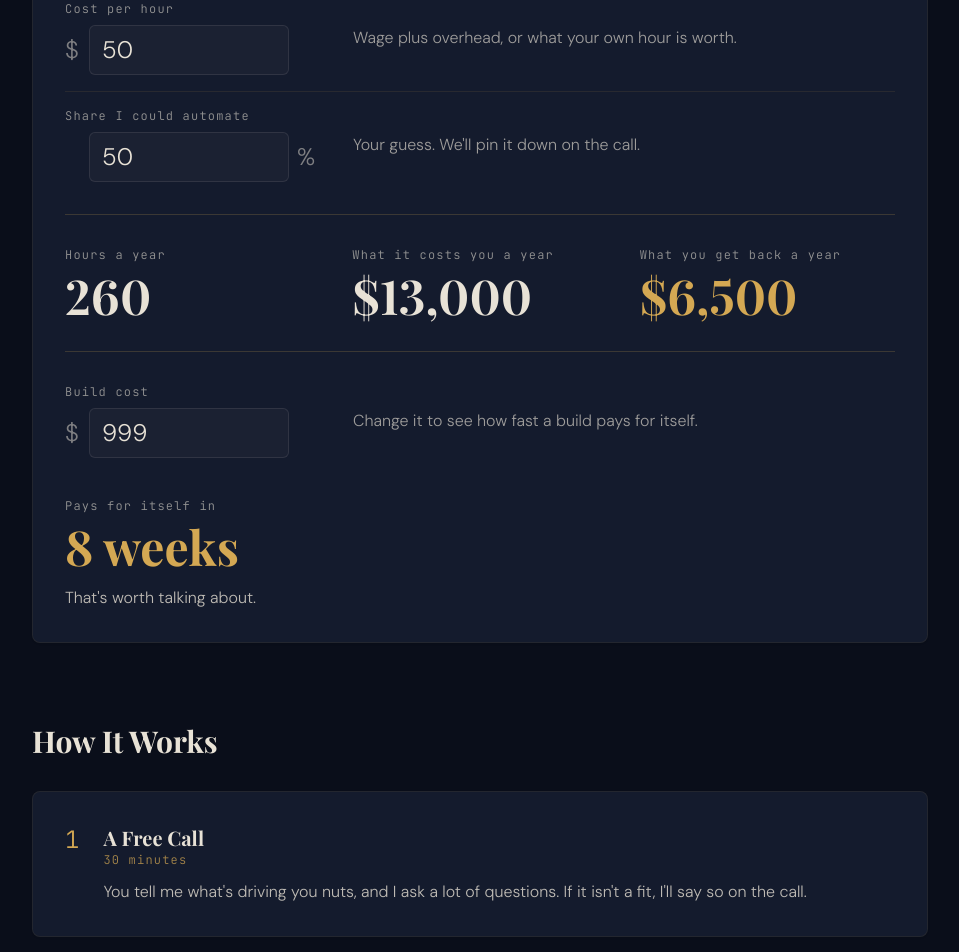
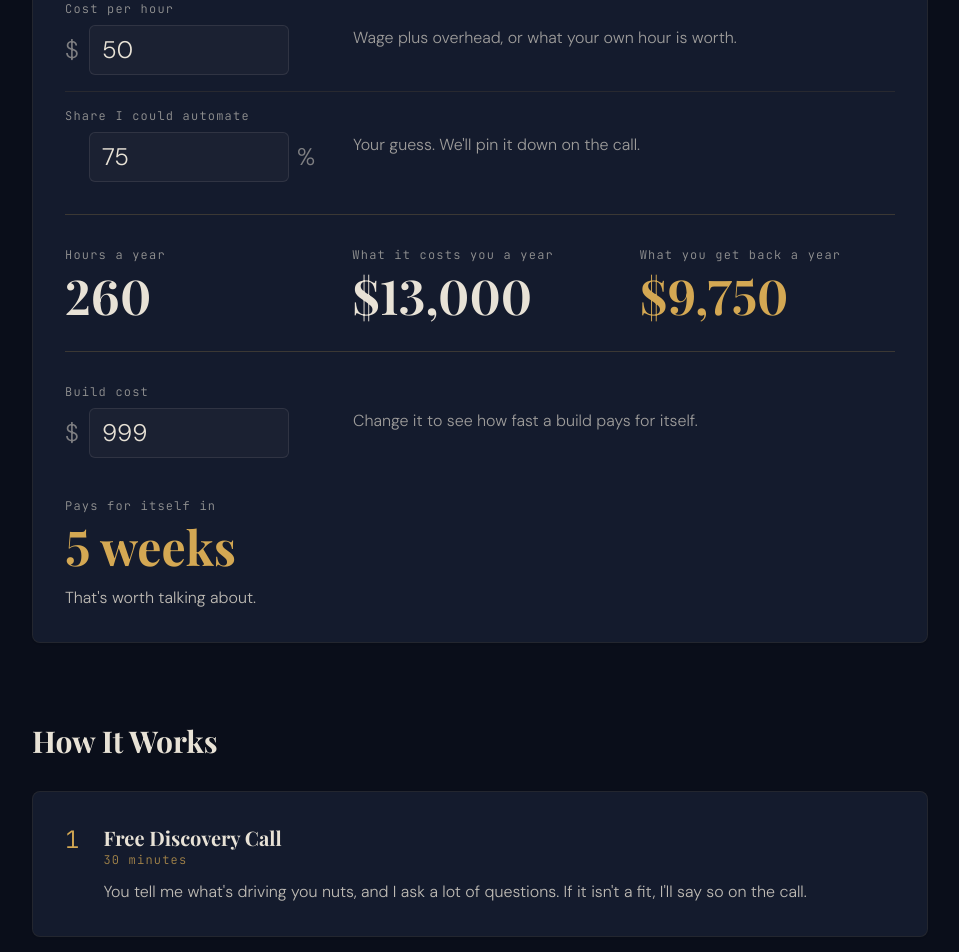
Before and after one commit to afxjzs/doug-is, a Next.js app: page /automating in a window 1280 px wide. Shown: the part 1240-2192 px from the top of the page, without its empty margins (160-1119 px from the left). Built offline with nearby package versions, Linux system fonts and the light colour scheme; no server answers.

Commit message:
Automating: "Free Discovery Call" step title, 75% default automation share

```diff
--- a/src/app/(site)/automating/CostCalculator.tsx
+++ b/src/app/(site)/automating/CostCalculator.tsx
@@ -95,7 +95,7 @@ export default function CostCalculator() {
 	const [hours, setHours] = useState("5")
 	const [people, setPeople] = useState("1")
 	const [rate, setRate] = useState("50")
-	const [share, setShare] = useState("50")
+	const [share, setShare] = useState("75")
 	const [buildCost, setBuildCost] = useState("999")
 	// Inputs stay disabled until React hydrates, so early typing isn't wiped.
 	const [hydrated, setHydrated] = useState(false)
--- a/src/app/(site)/automating/page.tsx
+++ b/src/app/(site)/automating/page.tsx
@@ -5,7 +5,7 @@ export { metadata } from "./metadata"
 
 const steps = [
 	{
-		title: "A Free Call",
+		title: "Free Discovery Call",
 		detail: "30 minutes",
 		body: "You tell me what's driving you nuts, and I ask a lot of questions. If it isn't a fit, I'll say so on the call.",
 	},
```
